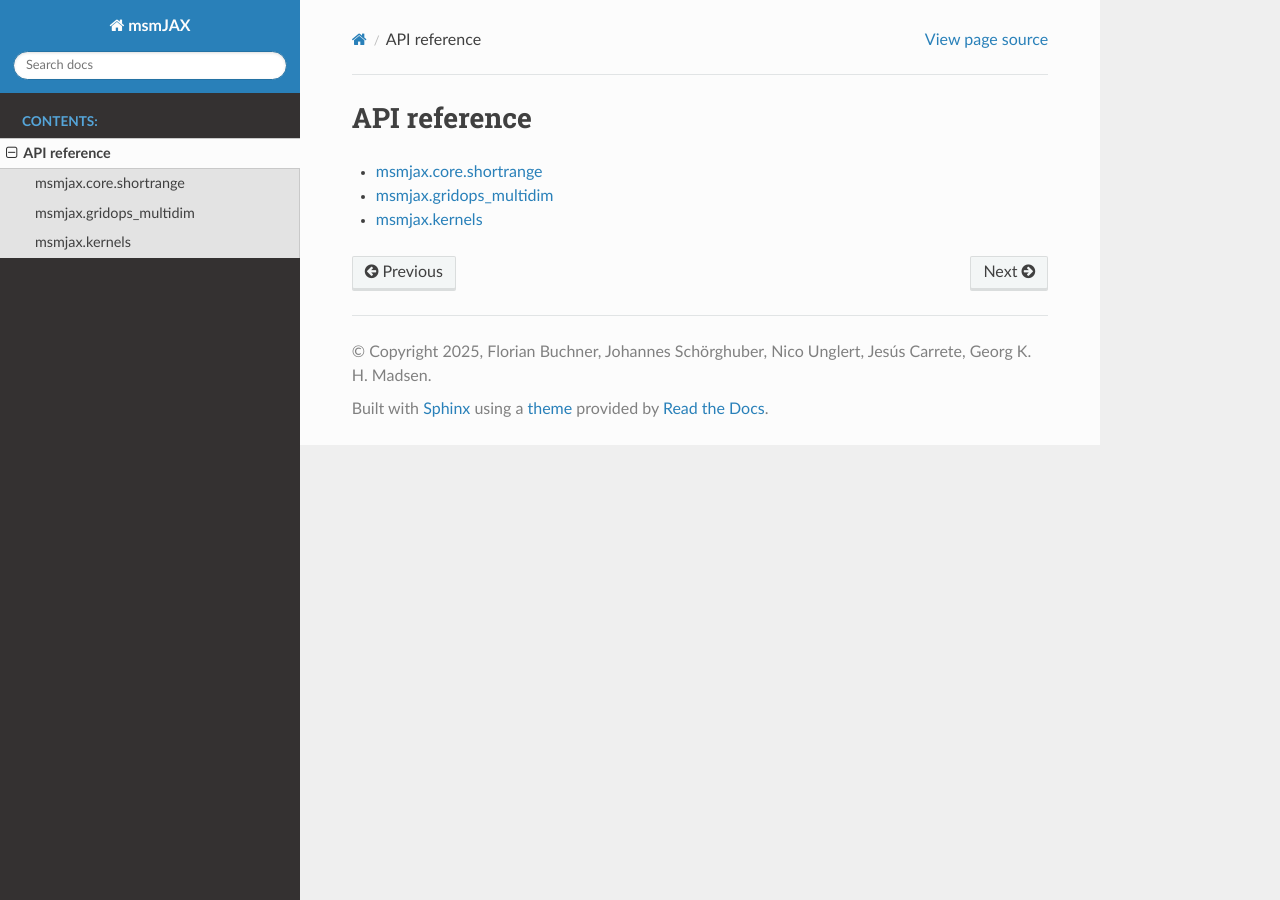
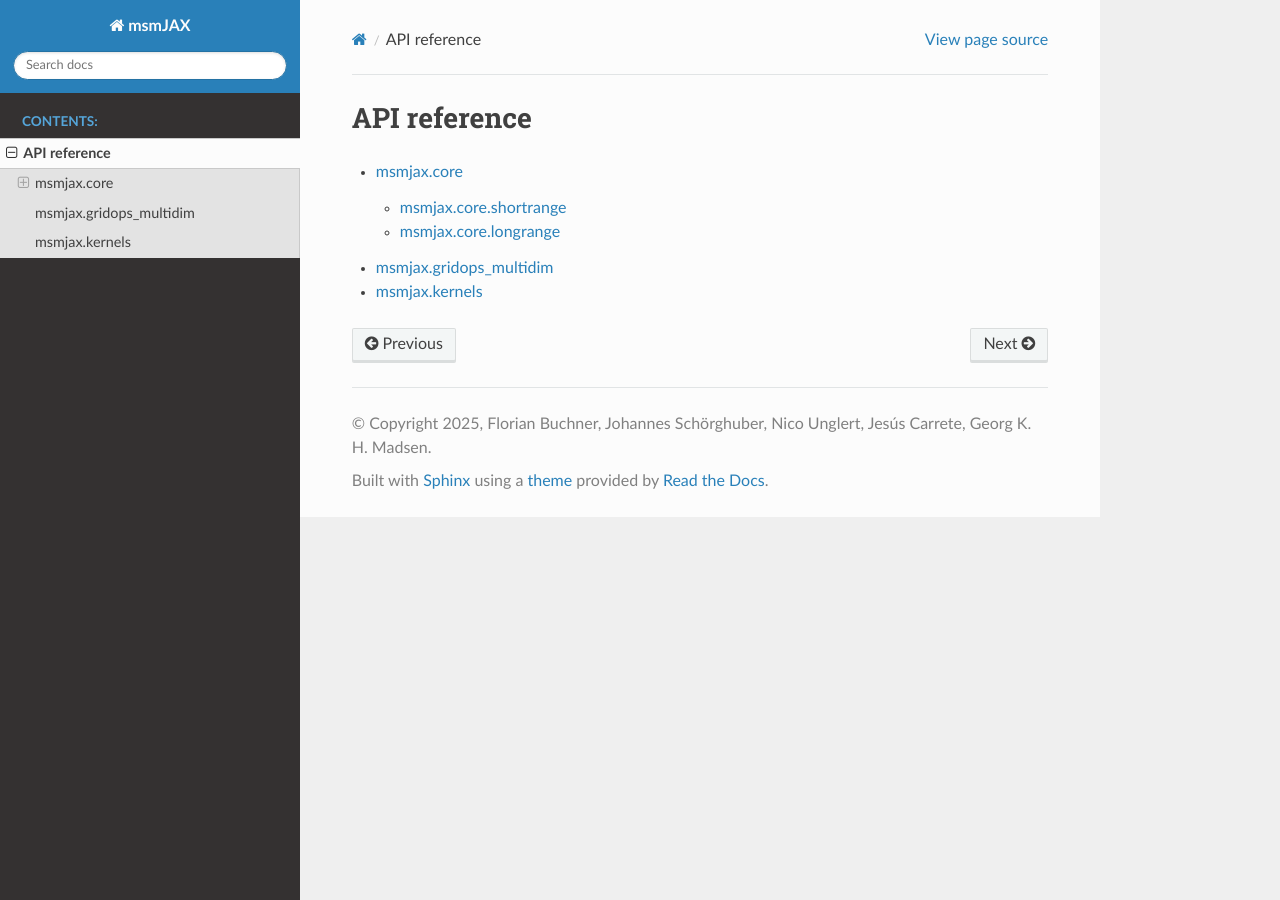
Before and after one commit to Madsen-s-research-group/msmjax, a Sphinx documentation site: the page built from docs/source/api_reference.rst, in a window 1280 px wide. Built offline with Sphinx 7.4.7 and the Read the Docs theme 3.1.0, drawn with Linux system fonts in a browser that asks for light colours.

Commit message:
WIP: cont'd: adapt docs to new core package structure

```diff
--- a/docs/source/api_reference.rst
+++ b/docs/source/api_reference.rst
@@ -4,6 +4,6 @@ API reference
 .. toctree::
    :maxdepth: 4
 
-   msmjax.shortrange
+   msmjax.core
    msmjax.gridops_multidim
    msmjax.kernels
--- /dev/null
+++ b/docs/source/msmjax.core.longrange.rst
@@ -0,0 +1,5 @@
+msmjax.core.longrange
+----------------------------------
+.. automodule:: msmjax.core.longrange
+   :members:
+   :undoc-members:
--- /dev/null
+++ b/docs/source/msmjax.core.rst
@@ -0,0 +1,7 @@
+msmjax.core
+----------------------------------
+.. toctree::
+   :maxdepth: 4
+
+   msmjax.core.shortrange
+   msmjax.core.longrange
```
Also changed, not shown: docs/source/msmjax.core.shortrange.rst (renamed from docs/source/msmjax.shortrange.rst).
